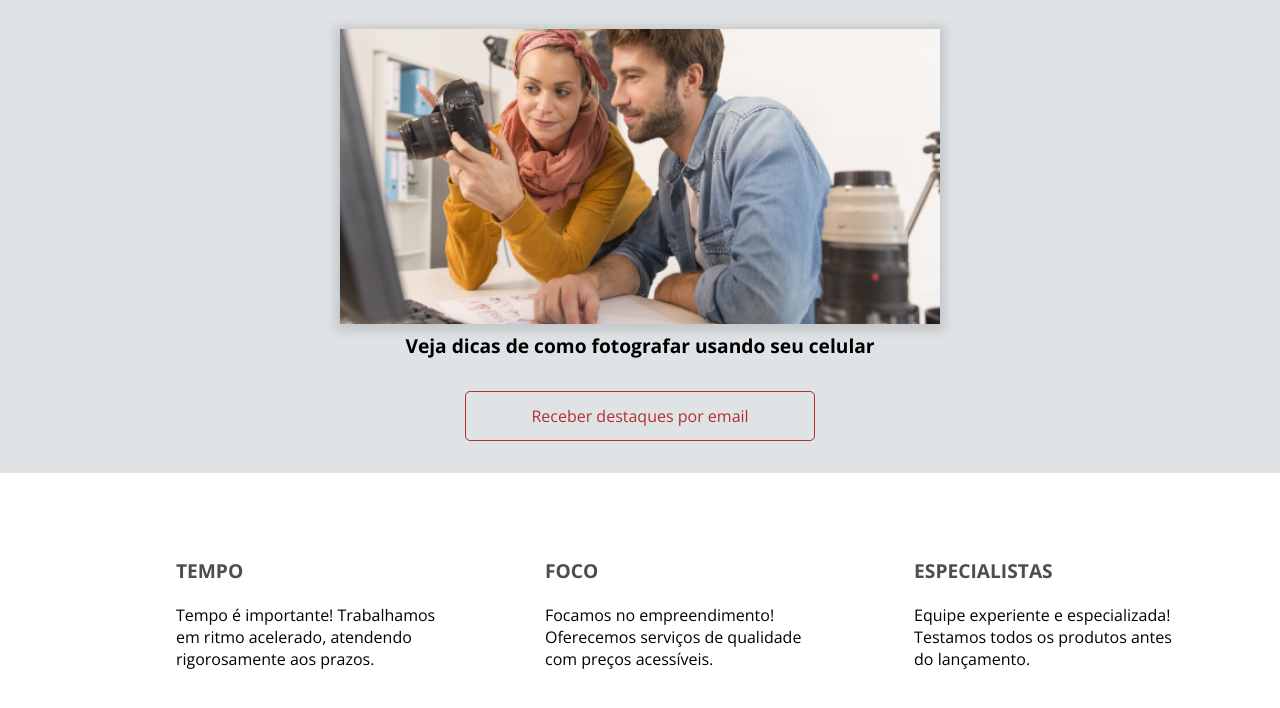
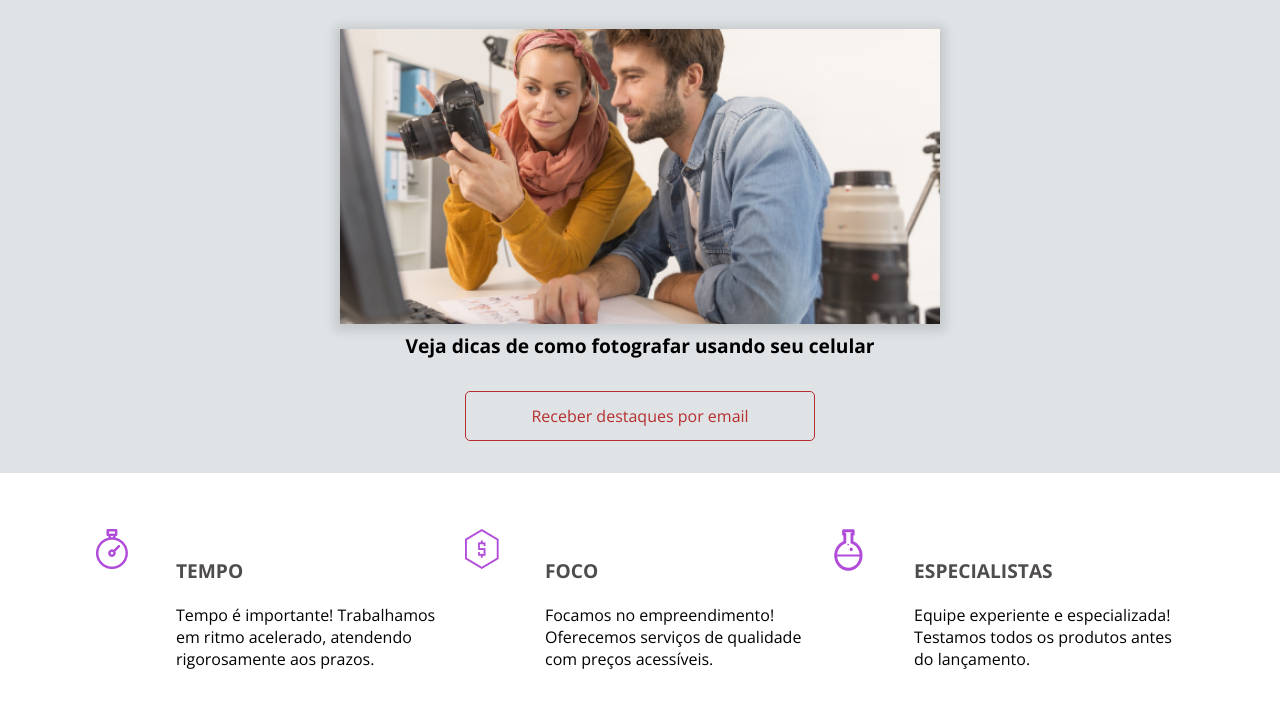
Before and after one commit to Brunollemos/projeto-apeperia, a plain HTML site: page index.html in a window 1280 px wide. Shown: the part 835-1543 px from the top of the page. Drawn offline with nearby package versions, Linux system fonts and the light colour scheme.

Commit message:
Adicionando classes no arquivo diferenciais.css

```diff
--- a/css/diferenciais.css
+++ b/css/diferenciais.css
@@ -13,6 +13,19 @@
     max-width: 350px;
     box-sizing: border-box;
     padding: 2rem 0 2rem 5rem;
+    background-repeat: no-repeat;
+}
+
+.diferenciais__item--tempo {
+    background-image: url(../img/icone-relogio.png);
+}
+
+.diferenciais__item--foco {
+    background-image: url(../img/icone-dinheiro.png);
+}
+
+.diferenciais__item--especialistas {
+    background-image: url(../img/icone-quimica.png);
 }
 
 .item__titulo {
--- a/index.html
+++ b/index.html
@@ -10,7 +10,7 @@
         <link href="css/cabecalho.css" rel="stylesheet">
         <link href="css/chamada.css" rel="stylesheet">
         <link href="css/destaques.css" rel="stylesheet">
-        <link rel="stylesheet" href="css/diferenciais.css">
+        <link href="css/diferenciais.css" rel="stylesheet">
     </head>
     <body>
         <header class="cabecalho container">
@@ -50,15 +50,15 @@
             </section>
             <section class="diferenciais container">
                 <ul class="diferenciais__lista">
-                    <li class="diferenciais__item">
+                    <li class="diferenciais__item diferenciais__item--tempo">
                         <h2 class="item__titulo">Tempo</h2>
                         <p class="item__texto">Tempo é importante! Trabalhamos em ritmo acelerado, atendendo rigorosamente aos prazos.</p>
                     </li>
-                    <li class="diferenciais__item">
+                    <li class="diferenciais__item diferenciais__item--foco">
                         <h2 class="item__titulo">Foco</h2>
                         <p class="item__texto">Focamos no empreendimento! Oferecemos serviços de qualidade com preços acessíveis.</p>
                     </li>
-                    <li class="diferenciais__item">
+                    <li class="diferenciais__item diferenciais__item--especialistas">
                         <h2 class="item__titulo">Especialistas</h2>
                         <p class="item__texto">Equipe experiente e especializada! Testamos todos os produtos antes do lançamento.</p>
                     </li>
```
